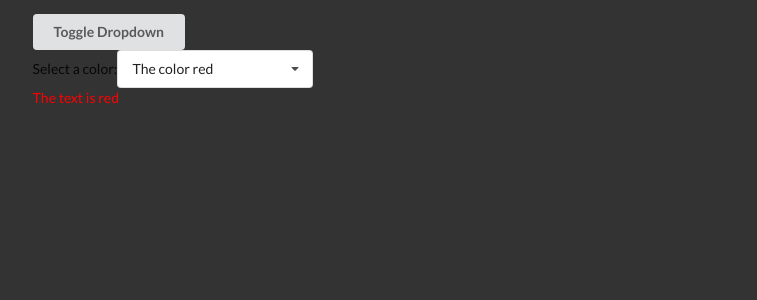
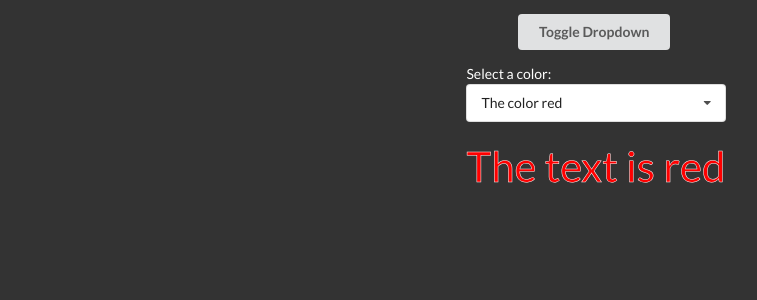
Before and after one commit to lpmurray16/Small_React_Projects, a React (Create React App) app in the folder widgets/: page / in a window 1280 px wide. Shown: the top 300 px of the page, without its empty margins (44-801 px from the left). Built offline with nearby package versions, Linux system fonts and the light colour scheme; a web font is replaced by a local one.

Commit message:
styling the dropdown

```diff
--- a/widgets/src/App.js
+++ b/widgets/src/App.js
@@ -25,7 +25,7 @@ export default () => {
     const [showDropdown, setShowDropdown] = useState(true);
 
     return (
-        <div className = "accordion wider">
+        <div className = "accordion wider flex-center col">
             {/* <h1 className = "title_top"><img src="harrypotter_title.png" alt="something"/>Trivia</h1> */}
             {/* <Accordion items={items}/> */}
             {/* <Search/> */}
--- a/widgets/src/components/Dropdown.js
+++ b/widgets/src/components/Dropdown.js
@@ -40,9 +40,9 @@ const Dropdown = ({ options, selected, onSelectedChange }) => {
   });
 
   return (
-    <div ref={ref} className="ui form">
-      <div className="feild">
-        <label className="label">Select a color:</label>
+    <div ref={ref} className="ui form top-bottom">
+      <div className="feild col">
+        <label className="label color-white">Select a color:</label>
         <div
           onClick={() => {
             setOpen(!open);
--- a/widgets/src/styles/global.css
+++ b/widgets/src/styles/global.css
@@ -54,6 +54,23 @@ h1.title_top {
     width: 90%;
     margin: 0 auto;
 }
+.top-bottom {
+    margin: 1em 0;
+}
+.col{
+    display: flex;
+    flex-flow: column;
+}
+.dropdown-text {
+    font-size: 3em;
+    -webkit-text-stroke-width: 0.5px;
+    -webkit-text-stroke-color: rgb(255, 255, 255);
+}
+
+.flex-center {
+    justify-content: center;
+    align-items: center;
+}
 .color-blue {
     color: #253bff !important;
 }
```
